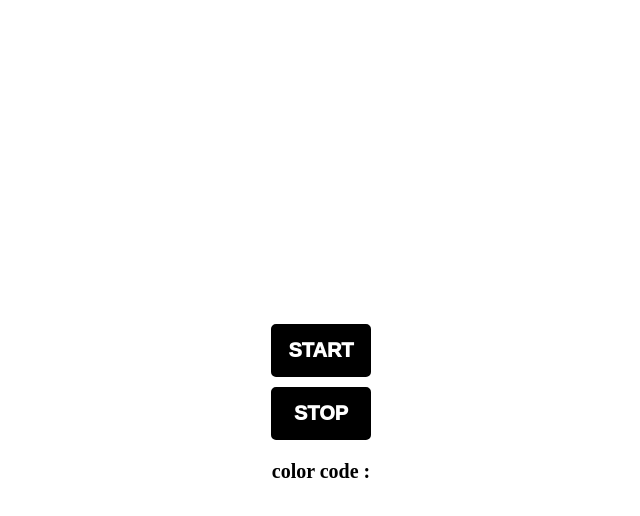
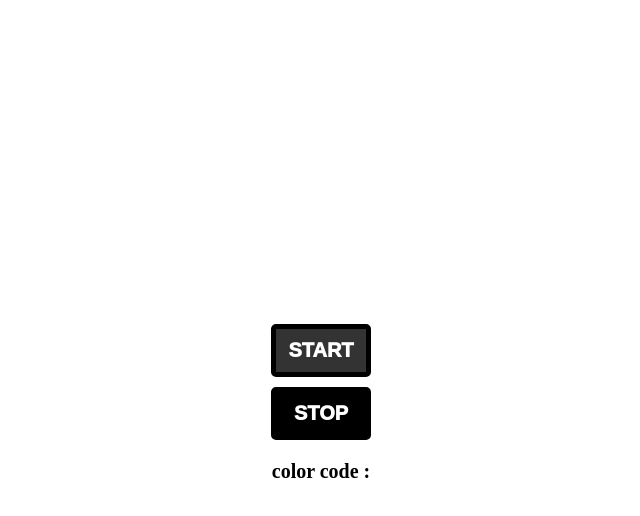
Before and after one commit to SATYAJITLENKA/ColorCreate, a plain HTML site: page index.html in a window 1280 px wide. In both pictures the pointer is over the button "START". Shown: the whole page, without its empty margins (319-959 px from the left). Drawn offline with Linux system fonts and the light colour scheme.

Commit message:
some css added

```diff
--- a/style.css
+++ b/style.css
@@ -18,9 +18,13 @@ button{
     margin-top: 10px;
     border: 5px solid black;
 
+
 }
 p{
     color: black;
     font-size: 20px;
     font-weight: 700;
 }
+button:hover{
+    background-color: rgba(0,0,0,0.8);
+}
```
